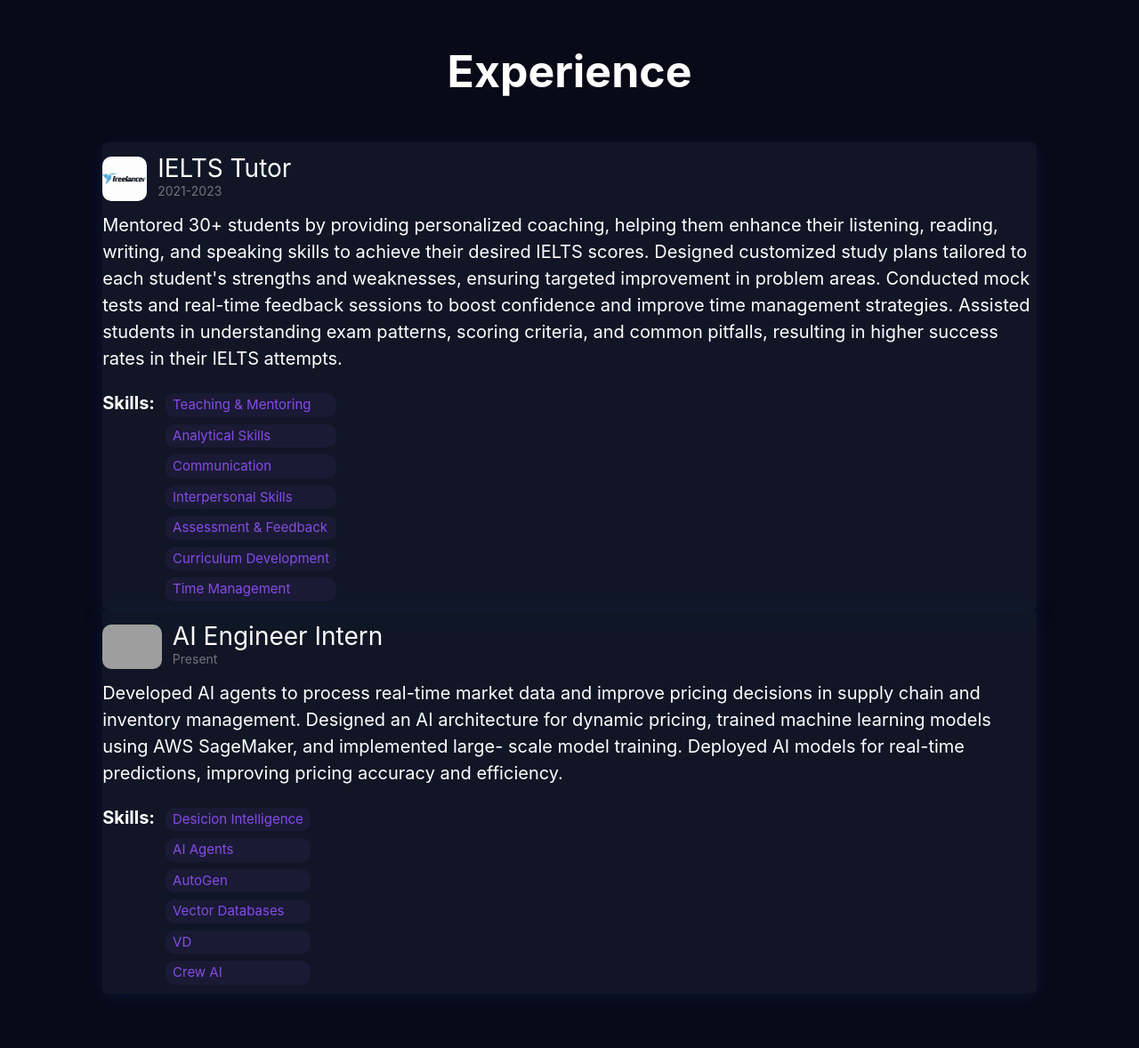
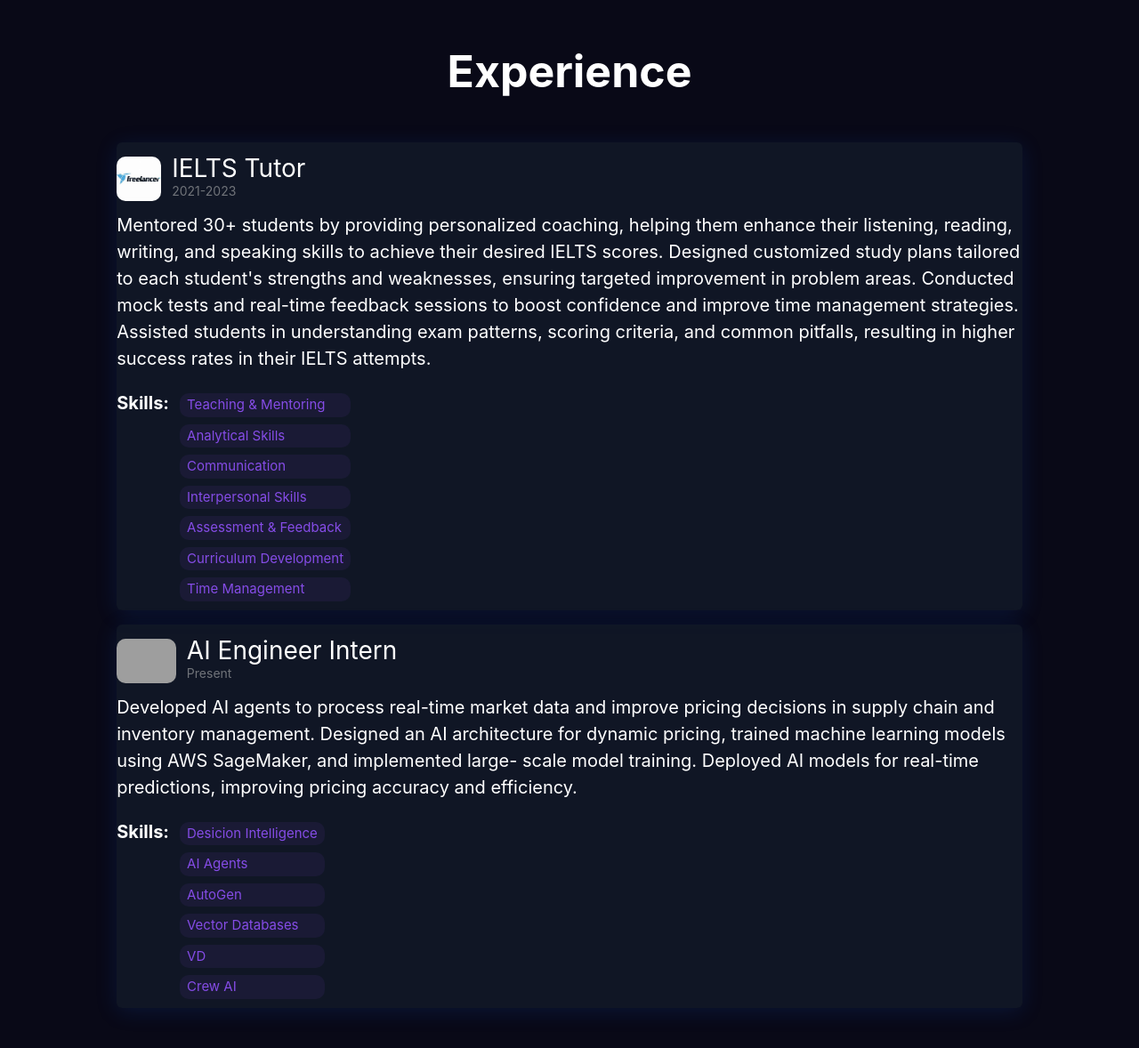
Before and after one commit to RukeshAthikari28/RukeshAthikari28.github.io, a plain HTML site: page index.html in a window 1280 px wide. Shown: the part 1568-2746 px from the top of the page at 89% size. Drawn offline with nearby package versions, Linux system fonts and the light colour scheme; grey boxes are pictures that could not be loaded.

Commit message:
Update index.html

```diff
--- a/index.html
+++ b/index.html
@@ -86,7 +86,7 @@
     <section style="margin-bottom: 120px;" id="experience">
         <h2 class="heading">Experience</h2>
         <div class="vertical-timeline-element-content bounce-in"
-            style="display: flex; flex-direction: column; gap: 12px; background: rgba(17, 25, 40, 0.83); color: rgb(255, 255, 255); box-shadow: rgba(23, 92, 230, 0.15) 0px 4px 24px;  border-radius: 6px;">
+            style="display: flex; flex-direction: column; margin:16px; gap: 12px; background: rgba(17, 25, 40, 0.83); color: rgb(255, 255, 255); box-shadow: rgba(23, 92, 230, 0.15) 0px 4px 24px;  border-radius: 6px;">
             <div class="vertical-timeline-element-content-arrow"
                 style="border-right: 7px solid rgba(255, 255, 255, 0.3);"></div>
             <div class="sc-jIyAiq cBpVdX"><img src="skills_pictures/freelancing.jpeg" class="sc-lnsxGb kLQxBu">
@@ -126,7 +126,7 @@
         </div>
 
         <div class="vertical-timeline-element-content bounce-in"
-            style="display: flex; flex-direction: column; gap: 12px; background: rgba(17, 25, 40, 0.83); color: rgb(255, 255, 255); box-shadow: rgba(23, 92, 230, 0.15) 0px 4px 24px;  border-radius: 6px;">
+            style="display: flex; flex-direction: column; gap: 12px;  margin:16px; background: rgba(17, 25, 40, 0.83); color: rgb(255, 255, 255); box-shadow: rgba(23, 92, 230, 0.15) 0px 4px 24px;  border-radius: 6px;">
             <div class="vertical-timeline-element-content-arrow"
                 style="border-right: 7px solid rgba(255, 255, 255, 0.3);"></div>
             <div class="sc-jIyAiq cBpVdX"><img src="https://media.licdn.com/dms/image/v2/D560BAQFr8OxbcIqezA/company-logo_200_200/company-logo_200_200/0/1713741687501/kimaru_ai_logo?e=1749686400&v=beta&t=xzrzu6c2DqmbmKMiNDjtjvAqPRJy_zL3HofH3uFO160" class="sc-lnsxGb kLQxBu">
```
